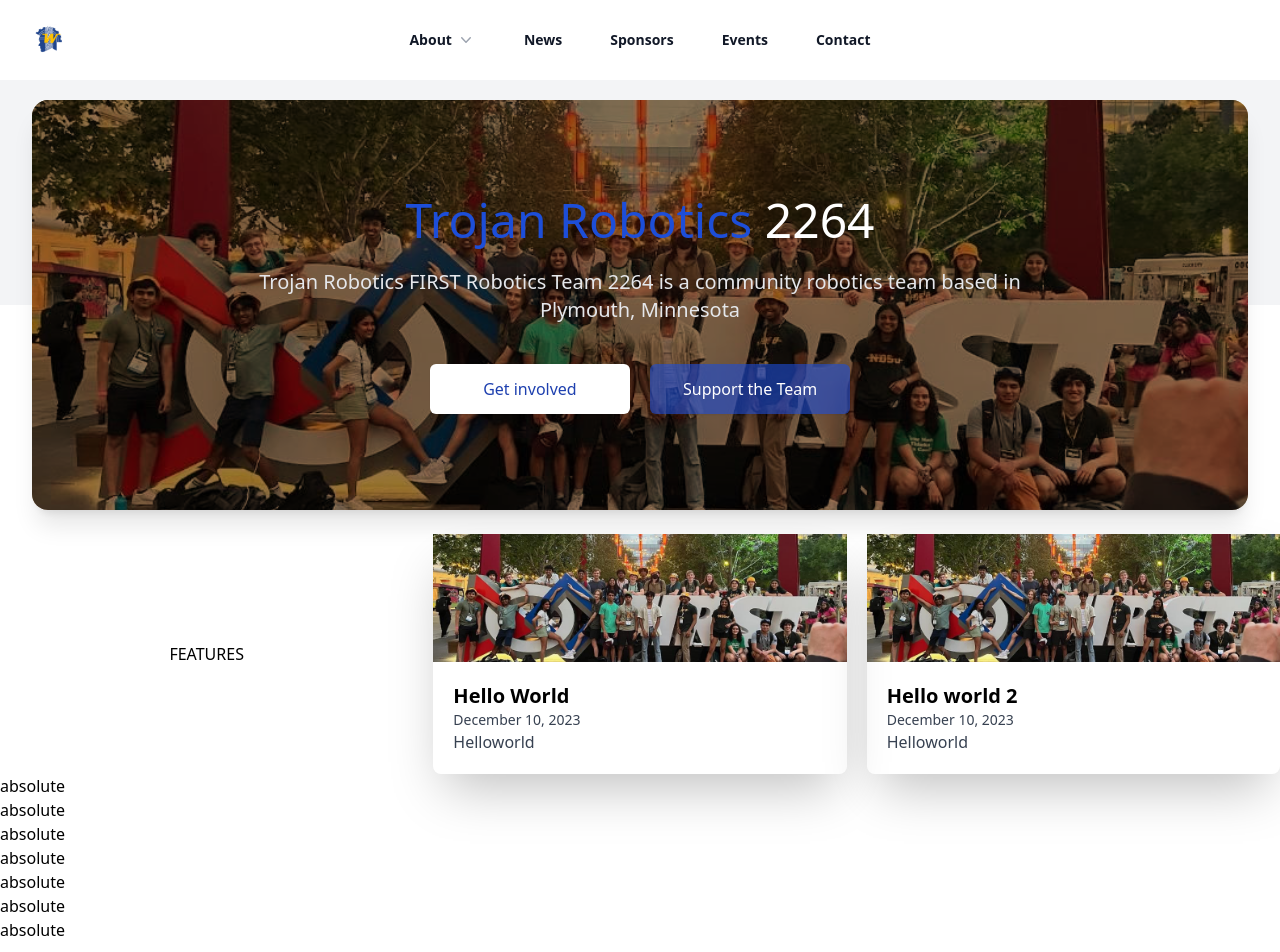
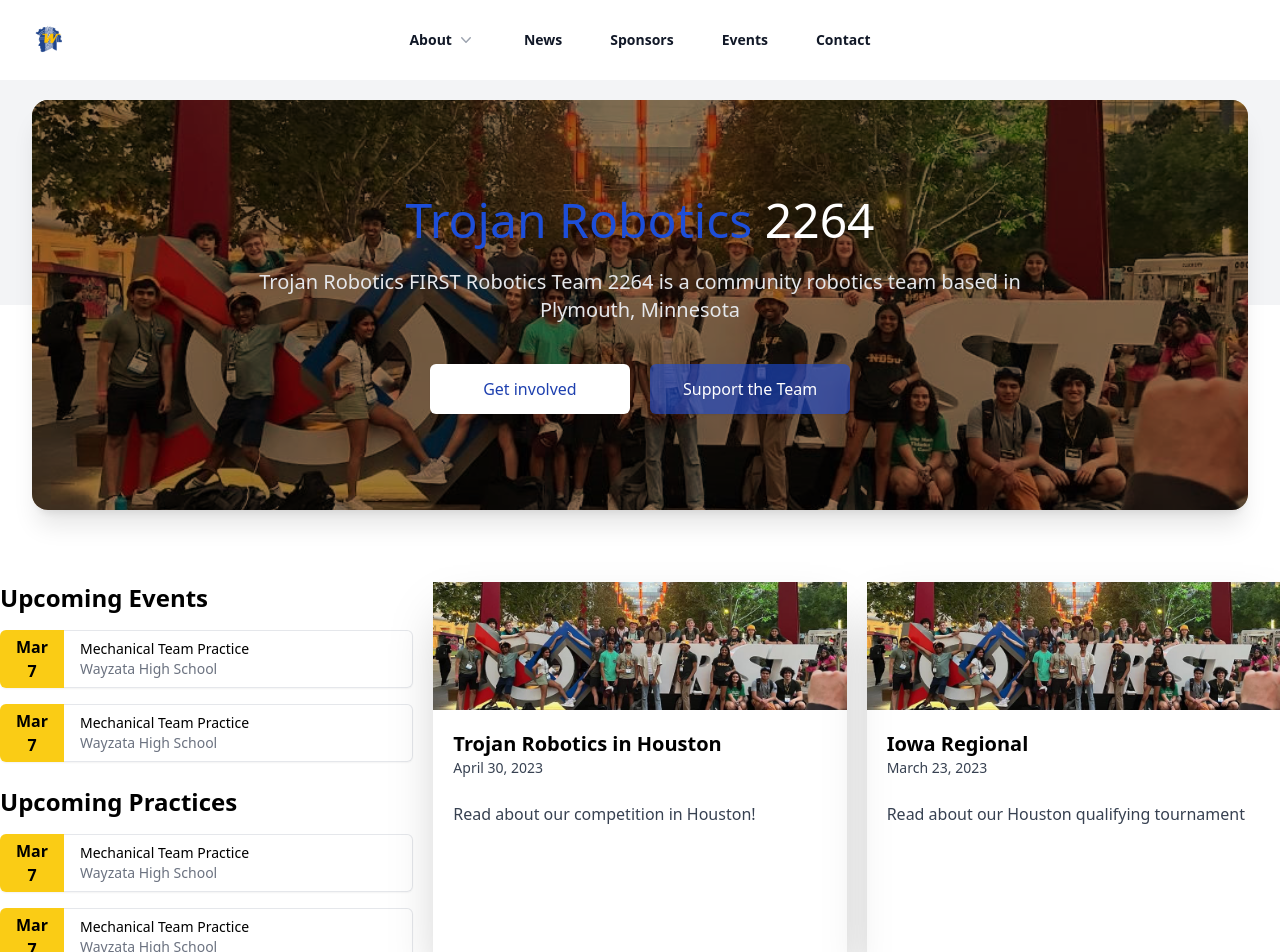
Before and after one commit to Team-2264/RoboticsWebsite, a React (Create React App) app in the folder reactjs/: page / in a window 1280 px wide. Shown: the top 952 px of the page. Built offline with nearby package versions, Linux system fonts and the light colour scheme.

Commit message:
Added parts of the upcoming events and practices
Still has some formatting issues though.

```diff
--- a/reactjs/public/index.html
+++ b/reactjs/public/index.html
@@ -11,7 +11,7 @@
     />
     <link rel="apple-touch-icon" href="%PUBLIC_URL%/logo192.png" />
     <link rel="manifest" href="%PUBLIC_URL%/manifest.json" />
-    <title>Task Tracker</title>
+    <title>Trojan Robotics Website Build</title>
   </head>
   <body>
     <noscript>You need to enable JavaScript to run this app.</noscript>
--- a/reactjs/src/App.js
+++ b/reactjs/src/App.js
@@ -2,6 +2,7 @@ import React from "react";
 import NavBar from "./components/NavBar";
 import Hero from "./components/hero";
 import LatestNews from "./components/lastestNews";
+import Datebar from "./components/dateBar";
 import "./App.css"
 //
 //
@@ -15,14 +16,14 @@ const App = () => {
             <NavBar />
             <Hero />
             <br></br>
+            <br></br>
             <LatestNews />
-            <div> absolute</div>
-            <div> absolute</div>
-            <div> absolute</div>
-            <div> absolute</div>
-            <div> absolute</div>
-            <div> absolute</div>
-            <div> absolute</div>
+            <br></br>
+            <br></br>
+            <br></br>
+            <br></br>
+            <br></br>
+            <br></br>
         </div>
     );
 }
--- /dev/null
+++ b/reactjs/src/components/dateBar.js
@@ -0,0 +1,25 @@
+import React from "react";
+
+
+const Datebar = () => {
+    return (
+        <div>
+            <ul className='mt-4 grid grid-cols-1 gap-5 sm:gap-6' role='list'>
+                <li className="col-span-1 flex rounded-md shadow-sm">
+                    <div className='flex w-16 flex-col items-center justify-center bg-yellow-400 rounded-l-md fond-medium text-black'>
+                        <div className='font-semibold'>Mar</div>
+                        <div className='font-semibold'>7</div>
+                    </div>
+                    <div className="flex flex-1 items-center justify-between truncate rounded-r-md border-t border-r border-b border-gray-200 bg-white">
+                        <div className="flex-1 truncate px-4 py-2 text-sm">
+                            <p className="truncate font-medium text-blue hover:text-gray-700">Mechanical Team Practice</p>
+                            <p className='text-gray-500'>Wayzata High School</p>
+                        </div>
+                    </div>
+                </li>
+            </ul>
+        </div>
+    );
+}
+
+export default Datebar
--- a/reactjs/src/components/lastestNews.js
+++ b/reactjs/src/components/lastestNews.js
@@ -1,31 +1,46 @@
 import React from 'react'
-
+import Datebar from './dateBar';
 
 const LatestNews = () => {
     const newsData = [
         {
-            title: "Hello World",
-            author: "Name",
-            desc: "Helloworld",
-            date: "December 10, 2023"
+            title: "Trojan Robotics in Houston",
+            desc: "Read about our competition in Houston!",
+            date: "April 30, 2023"
         },
         {
-            title: "Hello world 2",
-            author: "Name",
-            desc: "Helloworld",
-            date: "December 10, 2023"
+            title: "Iowa Regional",
+            desc: "Read about our Houston qualifying tournament",
+            date: "March 23, 2023"
         }
 
     ]
     return (
-        <div className="w-full grid grid-cols-3 items-center justify-center gap-5">
-            <div className='m-auto shawdow-2xl'>
-                FEATURES
+        <div >
+            {/* <div className='grid grid-cols-1 sm:grid-cols-3'>
+                <h1 className='text-2xl font-bold'>Upcoming Events</h1>
+                <div>
+                    <h1 className='text-2xl font-bold font-sans'>Latest News</h1>
+                    <br></br>
+                    <p className='text-gray-700'>All the latest Trojan Robotics news, straight from the team</p>
                 </div>
+            </div> */}
+            <br></br>
+            <div className="w-full grid grid-cols-1 sm:grid-cols-3 justify-center gap-5">
+                <div className='shawdow-2xl'>
+                    <h1 className='text-2xl font-bold'>Upcoming Events</h1>
+                    <Datebar />
+                    <Datebar />
+                    <br></br>
+                    <h1 className='text-2xl font-bold'>Upcoming Practices</h1>
+                    <Datebar />
+                    <Datebar />
 
+                </div>
                 {/* 2 SPOTS FOR NEWS */}
                 {newsData.slice(0, 2).map((newsItem, index) => {
                     return (
+
                         <div className='shadow-2xl rounded-lg'>
                             <img
                                 className="w-full h-32 object-cover"
@@ -35,12 +50,14 @@ const LatestNews = () => {
                             <div className="p-5">
                                 <h2 className='font-bold text-xl'>{newsItem.title}</h2>
                                 <p className='text-sm text-gray-700'>{newsItem.date}</p>
+                                <br></br>
                                 <p className='text-gray-700'>{newsItem.desc}</p>
+                                <br></br>
                             </div>
                         </div>
                     )
                 })}
-
+            </div>
         </div>
     );
 }
```
Lines whose indentation alone changed are shown as unchanged.
